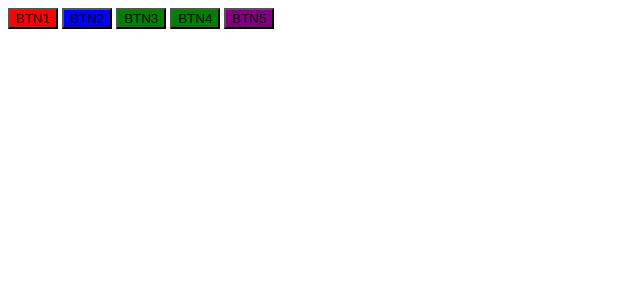
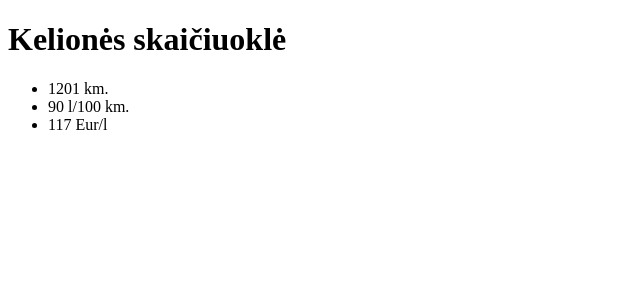
Before and after one commit to linaite/Objektinis-programavimas, a PHP site: page / in a window 1280 px wide. Shown: the top 300 px of the page, without its empty margins (0-640 px from the left). Run offline with PHP 8.4, Linux system fonts and the light colour scheme.

Commit message:
Distance, fuel, price apskaiciavimas

```diff
--- a/index.php
+++ b/index.php
@@ -1,3 +1,12 @@
+<?php
+$distance = rand(1000, 2000);
+$consumption = 7.5;
+$price_1 = 1.3;
+
+$fuel_total = $distance * $consumption/ 100;
+$price_trip = $fuel_total * $price_1;
+?>
+
 <!doctype html>
 <html lang="en">
 <head>
@@ -6,33 +15,13 @@
           content="width=device-width, user-scalable=no, initial-scale=1.0, maximum-scale=1.0, minimum-scale=1.0">
     <meta http-equiv="X-UA-Compatible" content="ie=edge">
     <title>Document</title>
-    <style>
-        .bg-1 {
-            background-color: red;
-        }
-
-        .bg-2 {
-            background-color: green;
-        }
-
-        .bg-3 {
-            background-color: blue;
-        }
-
-        .bg-4 {
-            background-color: purple;
-        }
-
-        .bg-5 {
-            background-color: orange;
-        }
-    </style>
 </head>
 <body>
-<button class="bg-<?php print (rand(1, 5)); ?>">BTN1</button>
-<button class="bg-<?php print (rand(1, 5)); ?>">BTN2</button>
-<button class="bg-<?php print (rand(1, 5)); ?>">BTN3</button>
-<button class="bg-<?php print (rand(1, 5)); ?>">BTN4</button>
-<button class="bg-<?php print (rand(1, 5)); ?>">BTN5</button>
+<h1>Kelionės skaičiuoklė</h1>
+<ul>
+    <li><?php print "$distance km."; ?></li>
+    <li><?php print round($fuel_total) . ' l/100 km.'; ?></li>
+    <li><?php print round($price_trip) . ' Eur/l'; ?></li>
+</ul>
 </body>
 </html>
```
